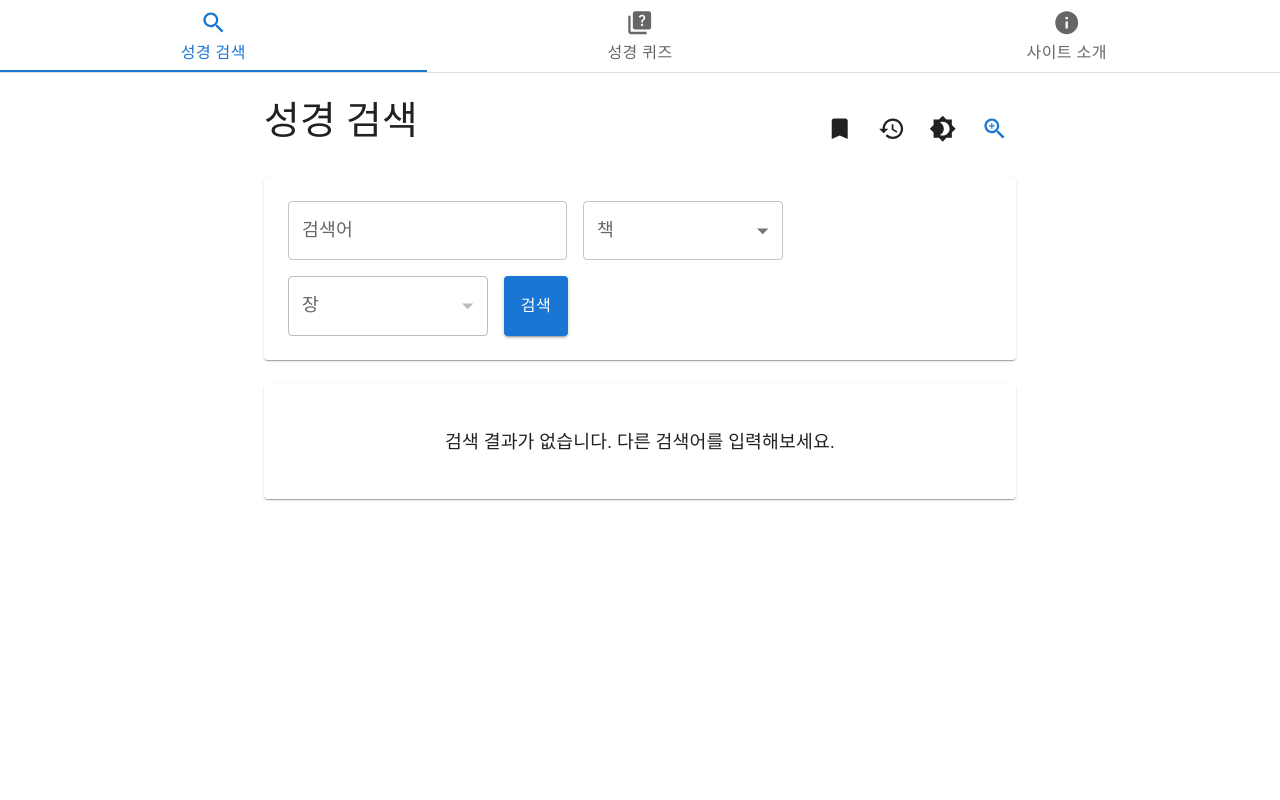
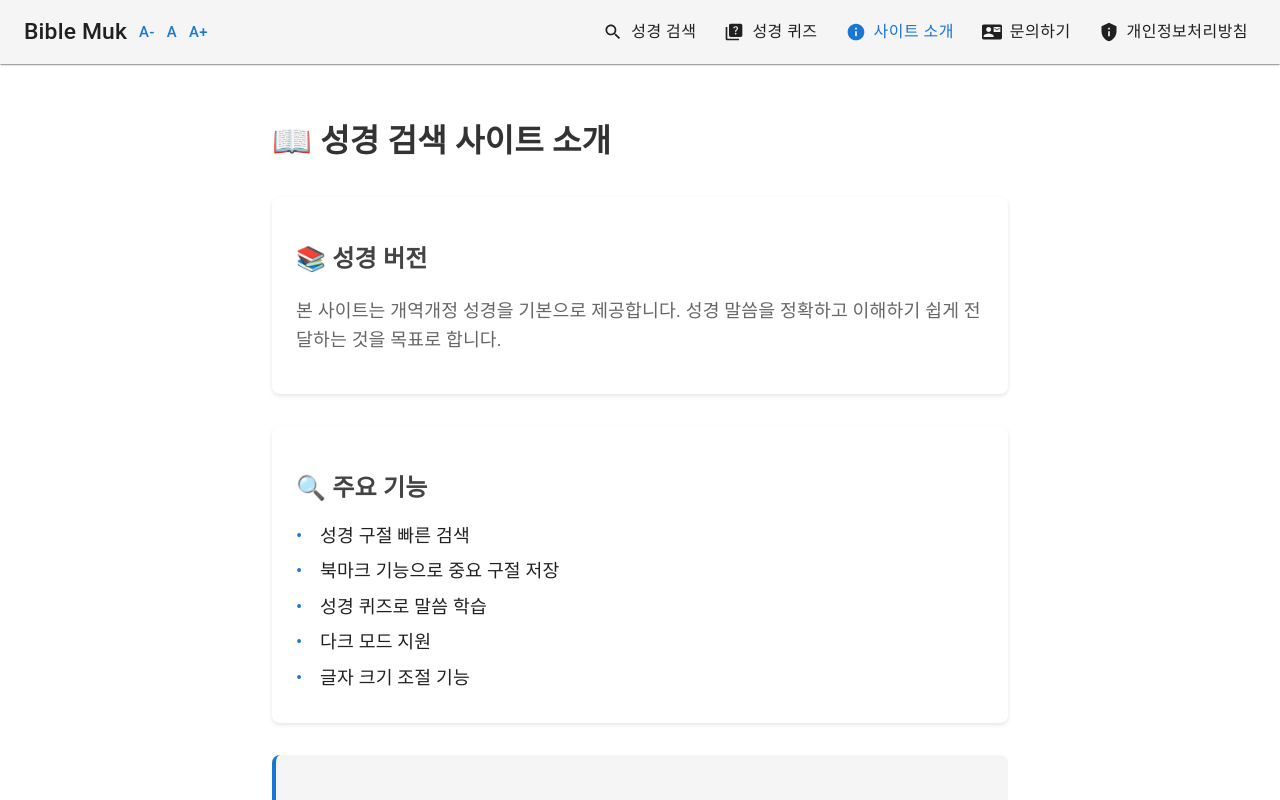
Before and after one commit to fall031-muk/bible, a React (Create React App) app: page /about in a window 1280 px wide. Built offline with nearby package versions, Linux system fonts and the light colour scheme.

Commit message:
feat: 일부 뷰 수정 및 사이트 소개, 개인정보처리방침 페이지 추가

```diff
--- a/package.json
+++ b/package.json
@@ -18,6 +18,7 @@
     "kakao-js-sdk": "^1.2.3",
     "react": "^18.2.0",
     "react-dom": "^18.2.0",
+    "react-router-dom": "^7.5.3",
     "react-scripts": "^5.0.1",
     "styled-components": "^6.1.17",
     "typescript": "^4.9.5",
--- a/src/App.tsx
+++ b/src/App.tsx
@@ -1,11 +1,17 @@
 import React, { useState, createContext, useCallback, useEffect } from 'react';
-import { CssBaseline, ThemeProvider, createTheme, PaletteMode, Tabs, Tab, Box } from '@mui/material';
+import { CssBaseline, ThemeProvider, createTheme, PaletteMode, AppBar, Toolbar, Typography, Button, Box, Collapse } from '@mui/material';
+import { BrowserRouter as Router, Routes, Route, Link, useLocation } from 'react-router-dom';
 import { BibleSearch } from './components/BibleSearch';
 import { BibleQuiz } from './components/BibleQuiz';
 import About from './components/About';
+import Privacy from './components/Privacy';
+import Contact from './components/Contact';
 import SearchIcon from '@mui/icons-material/Search';
 import QuizIcon from '@mui/icons-material/Quiz';
 import InfoIcon from '@mui/icons-material/Info';
+import ContactMailIcon from '@mui/icons-material/ContactMail';
+import PrivacyTipIcon from '@mui/icons-material/PrivacyTip';
+import MenuIcon from '@mui/icons-material/Menu';
 import { BookmarkItem, BookmarksCollection } from './types/bible';
 
 // 로컬 스토리지 키
@@ -48,52 +54,178 @@ export const BookmarkContext = createContext<BookmarkContextType>({
   getBookmarkByReference: () => undefined,
 });
 
-// 탭 인터페이스 컴포넌트
-interface TabPanelProps {
-  children?: React.ReactNode;
-  index: number;
-  value: number;
-}
-
-function TabPanel(props: TabPanelProps) {
-  const { children, value, index, ...other } = props;
+function Navigation() {
+  const location = useLocation();
+  const [mobileMenuOpen, setMobileMenuOpen] = useState(false);
+  const { fontSize, increaseFontSize, decreaseFontSize, resetFontSize } = React.useContext(FontSizeContext);
 
   return (
-    <div
-      role="tabpanel"
-      hidden={value !== index}
-      id={`bible-tabpanel-${index}`}
-      aria-labelledby={`bible-tab-${index}`}
-      style={{ width: '100%', height: '100%' }}
-      {...other}
+    <AppBar position="static" color="default" elevation={1}>
+      <Toolbar sx={{ flexWrap: 'wrap', gap: 1 }}>
+        <Box sx={{
+          display: 'flex',
+          alignItems: 'center',
+          flexGrow: 1,
+          gap: 1
+        }}>
+          <Typography variant="h6" component="div">
+            Bible Muk
+          </Typography>
+          <Box sx={{
+            display: 'flex',
+            alignItems: 'center',
+            gap: 0.5
+          }}>
+            <Button
+              onClick={decreaseFontSize}
+              size="small"
+              sx={{ minWidth: 'auto', px: 0.5 }}
             >
-      {value === index && (
-        <Box sx={{ width: '100%', height: '100%' }}>
-          {children}
+              A-
+            </Button>
+            <Button
+              onClick={resetFontSize}
+              size="small"
+              sx={{ minWidth: 'auto', px: 0.5 }}
+            >
+              A
+            </Button>
+            <Button
+              onClick={increaseFontSize}
+              size="small"
+              sx={{ minWidth: 'auto', px: 0.5 }}
+            >
+              A+
+            </Button>
           </Box>
-      )}
-    </div>
+        </Box>
+
+        {/* 데스크톱 메뉴 */}
+        <Box sx={{
+          display: { xs: 'none', md: 'flex' },
+          gap: 2
+        }}>
+          <Button
+            component={Link}
+            to="/"
+            color={location.pathname === '/' ? 'primary' : 'inherit'}
+            startIcon={<SearchIcon />}
+          >
+            성경 검색
+          </Button>
+          <Button
+            component={Link}
+            to="/quiz"
+            color={location.pathname === '/quiz' ? 'primary' : 'inherit'}
+            startIcon={<QuizIcon />}
+          >
+            성경 퀴즈
+          </Button>
+          <Button
+            component={Link}
+            to="/about"
+            color={location.pathname === '/about' ? 'primary' : 'inherit'}
+            startIcon={<InfoIcon />}
+          >
+            사이트 소개
+          </Button>
+          <Button
+            component={Link}
+            to="/contact"
+            color={location.pathname === '/contact' ? 'primary' : 'inherit'}
+            startIcon={<ContactMailIcon />}
+          >
+            문의하기
+          </Button>
+          <Button
+            component={Link}
+            to="/privacy"
+            color={location.pathname === '/privacy' ? 'primary' : 'inherit'}
+            startIcon={<PrivacyTipIcon />}
+          >
+            개인정보처리방침
+          </Button>
+        </Box>
+
+        {/* 모바일 메뉴 버튼 */}
+        <Box sx={{ display: { xs: 'flex', md: 'none' } }}>
+          <Button
+            onClick={() => setMobileMenuOpen(!mobileMenuOpen)}
+            startIcon={<MenuIcon />}
+          >
+            메뉴
+          </Button>
+        </Box>
+      </Toolbar>
+
+      {/* 모바일 메뉴 */}
+      <Collapse in={mobileMenuOpen}>
+        <Box sx={{
+          display: 'flex',
+          flexDirection: 'column',
+          padding: '0.5rem 1rem',
+          backgroundColor: 'background.paper'
+        }}>
+          <Button
+            component={Link}
+            to="/"
+            color={location.pathname === '/' ? 'primary' : 'inherit'}
+            startIcon={<SearchIcon />}
+            fullWidth
+            sx={{ justifyContent: 'flex-start', mb: 1 }}
+          >
+            성경 검색
+          </Button>
+          <Button
+            component={Link}
+            to="/quiz"
+            color={location.pathname === '/quiz' ? 'primary' : 'inherit'}
+            startIcon={<QuizIcon />}
+            fullWidth
+            sx={{ justifyContent: 'flex-start', mb: 1 }}
+          >
+            성경 퀴즈
+          </Button>
+          <Button
+            component={Link}
+            to="/about"
+            color={location.pathname === '/about' ? 'primary' : 'inherit'}
+            startIcon={<InfoIcon />}
+            fullWidth
+            sx={{ justifyContent: 'flex-start', mb: 1 }}
+          >
+            사이트 소개
+          </Button>
+          <Button
+            component={Link}
+            to="/contact"
+            color={location.pathname === '/contact' ? 'primary' : 'inherit'}
+            startIcon={<ContactMailIcon />}
+            fullWidth
+            sx={{ justifyContent: 'flex-start', mb: 1 }}
+          >
+            문의하기
+          </Button>
+          <Button
+            component={Link}
+            to="/privacy"
+            color={location.pathname === '/privacy' ? 'primary' : 'inherit'}
+            startIcon={<PrivacyTipIcon />}
+            fullWidth
+            sx={{ justifyContent: 'flex-start', mb: 1 }}
+          >
+            개인정보처리방침
+          </Button>
+        </Box>
+      </Collapse>
+    </AppBar>
   );
 }
 
-// 접근성을 위한 속성 생성 함수
-function a11yProps(index: number) {
-  return {
-    id: `bible-tab-${index}`,
-    'aria-controls': `bible-tabpanel-${index}`,
-  };
-}
-
 function App() {
-  const [fontSize, setFontSize] = useState(16); // 기본 글자 크기 16px
-  const [mode, setMode] = useState<PaletteMode>('light'); // 기본 라이트 모드
+  const [fontSize, setFontSize] = useState(16);
+  const [mode, setMode] = useState<PaletteMode>('light');
   const [bookmarks, setBookmarks] = useState<BookmarksCollection>({});
-  const [tabValue, setTabValue] = useState(0); // 현재 선택된 탭
-
-  // 탭 변경 핸들러
-  const handleTabChange = (_event: React.SyntheticEvent, newValue: number) => {
-    setTabValue(newValue);
-  };
 
   // 북마크 불러오기
   useEffect(() => {
@@ -227,20 +359,9 @@ function App() {
   });
 
   return (
-    <ColorModeContext.Provider
-      value={{
-        mode,
-        toggleColorMode
-      }}
-    >
-      <FontSizeContext.Provider
-        value={{
-          fontSize,
-          increaseFontSize,
-          decreaseFontSize,
-          resetFontSize
-        }}
-      >
+    <Router>
+      <ColorModeContext.Provider value={{ mode, toggleColorMode }}>
+        <FontSizeContext.Provider value={{ fontSize, increaseFontSize, decreaseFontSize, resetFontSize }}>
           <BookmarkContext.Provider
             value={{
               bookmarks,
@@ -256,33 +377,22 @@ function App() {
             <ThemeProvider theme={theme}>
               <CssBaseline />
               <Box sx={{ width: '100%', height: '100vh', display: 'flex', flexDirection: 'column' }}>
-              <Box sx={{ borderBottom: 1, borderColor: 'divider' }}>
-                <Tabs
-                  value={tabValue}
-                  onChange={handleTabChange}
-                  aria-label="bible tabs"
-                  variant="fullWidth"
-                  centered
-                >
-                  <Tab icon={<SearchIcon />} label="성경 검색" {...a11yProps(0)} />
-                  <Tab icon={<QuizIcon />} label="성경 퀴즈" {...a11yProps(1)} />
-                  <Tab icon={<InfoIcon />} label="사이트 소개" {...a11yProps(2)} />
-                </Tabs>
+                <Navigation />
+                <Box sx={{ flexGrow: 1, overflow: 'auto' }}>
+                  <Routes>
+                    <Route path="/" element={<BibleSearch />} />
+                    <Route path="/quiz" element={<BibleQuiz />} />
+                    <Route path="/about" element={<About />} />
+                    <Route path="/contact" element={<Contact />} />
+                    <Route path="/privacy" element={<Privacy />} />
+                  </Routes>
                 </Box>
-              <TabPanel value={tabValue} index={0}>
-                <BibleSearch />
-              </TabPanel>
-              <TabPanel value={tabValue} index={1}>
-                <BibleQuiz />
-              </TabPanel>
-              <TabPanel value={tabValue} index={2}>
-                <About />
-              </TabPanel>
               </Box>
             </ThemeProvider>
           </BookmarkContext.Provider>
         </FontSizeContext.Provider>
       </ColorModeContext.Provider>
+    </Router>
   );
 }
 
--- a/src/components/About.tsx
+++ b/src/components/About.tsx
@@ -15,18 +15,64 @@ const Title = styled.h1`
 
 const Section = styled.section`
   margin-bottom: 2rem;
+  background-color: #fff;
+  padding: 1.5rem;
+  border-radius: 8px;
+  box-shadow: 0 2px 4px rgba(0,0,0,0.1);
 `;
 
 const SubTitle = styled.h2`
   font-size: 1.5rem;
   margin-bottom: 1rem;
   color: #444;
+  display: flex;
+  align-items: center;
+  gap: 0.5rem;
 `;
 
 const Paragraph = styled.p`
   line-height: 1.6;
   margin-bottom: 1rem;
   color: #666;
+`;
+
+const FeatureList = styled.ul`
+  list-style: none;
+  padding: 0;
+  margin: 0;
+`;
+
+const FeatureItem = styled.li`
+  margin-bottom: 0.5rem;
+  padding-left: 1.5rem;
+  position: relative;
+
+  &:before {
+    content: "•";
+    position: absolute;
+    left: 0;
+    color: #1976d2;
+  }
+`;
+
+const DailyVerse = styled.div`
+  background-color: #f5f5f5;
+  padding: 1.5rem;
+  border-radius: 8px;
+  margin: 2rem 0;
+  border-left: 4px solid #1976d2;
+`;
+
+const VerseText = styled.p`
+  font-style: italic;
+  color: #333;
+  margin-bottom: 0.5rem;
+`;
+
+const VerseReference = styled.p`
+  color: #666;
+  text-align: right;
+  font-size: 0.9rem;
 `;
 
 const ContactInfo = styled.div`
@@ -48,20 +94,49 @@ const Label = styled.span`
 const About: React.FC = () => {
   return (
     <AboutContainer>
-      <Title>사이트 소개</Title>
+      <Title>📖 성경 검색 사이트 소개</Title>
 
       <Section>
-        <SubTitle>성경 구절 검색 서비스</SubTitle>
+        <SubTitle>📚 성경 버전</SubTitle>
         <Paragraph>
-          이 웹사이트는 성경 구절을 쉽고 빠르게 검색하고 공유할 수 있는 서비스를 제공합니다.
-          다양한 성경 번역본과 함께, 성경 말씀을 더 깊이 이해하고 나누는 데 도움이 되기를 바랍니다.
+          본 사이트는 개역개정 성경을 기본으로 제공합니다.
+          성경 말씀을 정확하고 이해하기 쉽게 전달하는 것을 목표로 합니다.
         </Paragraph>
       </Section>
 
       <Section>
-        <SubTitle>운영 정보</SubTitle>
+        <SubTitle>🔍 주요 기능</SubTitle>
+        <FeatureList>
+          <FeatureItem>성경 구절 빠른 검색</FeatureItem>
+          <FeatureItem>북마크 기능으로 중요 구절 저장</FeatureItem>
+          <FeatureItem>성경 퀴즈로 말씀 학습</FeatureItem>
+          <FeatureItem>다크 모드 지원</FeatureItem>
+          <FeatureItem>글자 크기 조절 기능</FeatureItem>
+        </FeatureList>
+      </Section>
+
+      <DailyVerse>
+        <SubTitle>📌 오늘의 추천 구절</SubTitle>
+        <VerseText>
+          "여호와는 나의 목자시니 내가 부족함이 없으리로다"
+        </VerseText>
+        <VerseReference>시편 23:1</VerseReference>
+      </DailyVerse>
+
+      <Section>
+        <SubTitle>💡 서비스 제작 의도</SubTitle>
         <Paragraph>
-          이 사이트는 개인적으로 운영하며, 성경 말씀을 더 많은 사람들과 나누고자 하는 목적으로 시작되었습니다.
+          이 웹사이트는 성경 말씀을 더 쉽고 편리하게 접할 수 있도록 만들었습니다.
+          디지털 시대에 맞춰 성경 말씀을 더 많은 분들과 나누고자 하는 마음으로 시작되었습니다.
+        </Paragraph>
+      </Section>
+
+      <Section>
+        <SubTitle>👨‍💻 개발자 소개</SubTitle>
+        <Paragraph>
+          안녕하세요, 이 웹사이트의 개발자입니다.
+          성경 말씀을 사랑하고, 더 많은 분들이 말씀을 쉽게 접할 수 있도록 돕고 싶어 이 서비스를 만들게 되었습니다.
+          여러분의 피드백과 제안을 기다리고 있습니다.
         </Paragraph>
       </Section>
 
--- a/src/components/BibleSearch.tsx
+++ b/src/components/BibleSearch.tsx
@@ -482,6 +482,7 @@ export const BibleSearch: React.FC = () => {
           right: isMobile ? 0 : 'auto',
           display: 'flex',
           alignItems: 'center',
+          gap: 1
         }}>
           {/* 북마크 버튼 */}
           <Tooltip title="북마크">
@@ -489,7 +490,6 @@ export const BibleSearch: React.FC = () => {
               onClick={handleBookmarkMenuOpen}
               color="inherit"
               size={isMobile ? "small" : "medium"}
-              sx={{ mr: 1 }}
             >
               <Badge badgeContent={Object.keys(bookmarks).length} color="primary">
                 <BookmarkIcon />
@@ -503,7 +503,6 @@ export const BibleSearch: React.FC = () => {
               onClick={handleHistoryClick}
               color="inherit"
               size={isMobile ? "small" : "medium"}
-              sx={{ mr: 1 }}
             >
               <HistoryIcon />
             </IconButton>
@@ -515,15 +514,8 @@ export const BibleSearch: React.FC = () => {
               onClick={toggleColorMode}
               color="inherit"
               size={isMobile ? "small" : "medium"}
-              sx={{ mr: 1 }}
             >
               {mode === 'light' ? <Brightness4Icon /> : <Brightness7Icon />}
-            </IconButton>
-          </Tooltip>
-
-          <Tooltip title="글자 크기 조절">
-            <IconButton onClick={toggleFontControls} color="primary" size={isMobile ? "small" : "medium"}>
-              <ZoomInIcon />
             </IconButton>
           </Tooltip>
 
@@ -533,7 +525,6 @@ export const BibleSearch: React.FC = () => {
               spacing={1}
               sx={{
                 display: 'inline-flex',
-                ml: 1,
                 p: isMobile ? 1 : 0,
                 bgcolor: isMobile ? 'background.paper' : 'transparent',
                 boxShadow: isMobile ? 1 : 0,
--- /dev/null
+++ b/src/components/Contact.tsx
@@ -0,0 +1,72 @@
+import React from 'react';
+import styled from 'styled-components';
+
+const ContactContainer = styled.div`
+  max-width: 800px;
+  margin: 0 auto;
+  padding: 2rem;
+`;
+
+const Title = styled.h1`
+  font-size: 2rem;
+  margin-bottom: 2rem;
+  color: #333;
+`;
+
+const Section = styled.section`
+  margin-bottom: 2rem;
+`;
+
+const SubTitle = styled.h2`
+  font-size: 1.5rem;
+  margin-bottom: 1rem;
+  color: #444;
+`;
+
+const Paragraph = styled.p`
+  line-height: 1.6;
+  margin-bottom: 1rem;
+  color: #666;
+`;
+
+const ContactInfo = styled.div`
+  background-color: #f5f5f5;
+  padding: 1.5rem;
+  border-radius: 8px;
+  margin-top: 2rem;
+`;
+
+const ContactItem = styled.div`
+  margin-bottom: 1rem;
+`;
+
+const Label = styled.span`
+  font-weight: bold;
+  margin-right: 0.5rem;
+`;
+
+const Contact: React.FC = () => {
+  return (
+    <ContactContainer>
+      <Title>문의하기</Title>
+
+      <Section>
+        <SubTitle>피드백 및 문의</SubTitle>
+        <Paragraph>
+          서비스 이용 중 불편사항이나 개선사항이 있으시다면 아래 연락처로 문의해 주세요.
+          빠른 시일 내에 답변 드리도록 하겠습니다.
+        </Paragraph>
+      </Section>
+
+      <ContactInfo>
+        <SubTitle>연락처 정보</SubTitle>
+        <ContactItem>
+          <Label>이메일:</Label>
+          <span>fall900802@gmail.com</span>
+        </ContactItem>
+      </ContactInfo>
+    </ContactContainer>
+  );
+};
+
+export default Contact;
--- /dev/null
+++ b/src/components/Privacy.tsx
@@ -0,0 +1,81 @@
+import React from 'react';
+import styled from 'styled-components';
+
+const PrivacyContainer = styled.div`
+  max-width: 800px;
+  margin: 0 auto;
+  padding: 2rem;
+`;
+
+const Title = styled.h1`
+  font-size: 2rem;
+  margin-bottom: 2rem;
+  color: #333;
+`;
+
+const Section = styled.section`
+  margin-bottom: 2rem;
+`;
+
+const SubTitle = styled.h2`
+  font-size: 1.5rem;
+  margin-bottom: 1rem;
+  color: #444;
+`;
+
+const Paragraph = styled.p`
+  line-height: 1.6;
+  margin-bottom: 1rem;
+  color: #666;
+`;
+
+const Privacy: React.FC = () => {
+  return (
+    <PrivacyContainer>
+      <Title>개인정보 처리방침</Title>
+
+      <Section>
+        <SubTitle>1. 수집하는 개인정보</SubTitle>
+        <Paragraph>
+          본 웹사이트는 서비스 제공을 위해 다음과 같은 최소한의 개인정보를 수집합니다:
+          - 방문 기록 (쿠키)
+          - 북마크 정보 (로컬 스토리지)
+        </Paragraph>
+      </Section>
+
+      <Section>
+        <SubTitle>2. 개인정보의 수집 및 이용목적</SubTitle>
+        <Paragraph>
+          - 서비스 이용 기록 분석
+          - 북마크 기능 제공
+          - 서비스 개선 및 사용자 경험 향상
+        </Paragraph>
+      </Section>
+
+      <Section>
+        <SubTitle>3. 개인정보의 보유 및 이용기간</SubTitle>
+        <Paragraph>
+          수집된 개인정보는 서비스 제공 목적이 달성되면 즉시 파기됩니다.
+          단, 법령에 의해 보존할 필요가 있는 경우 해당 기간 동안 보관됩니다.
+        </Paragraph>
+      </Section>
+
+      <Section>
+        <SubTitle>4. 개인정보의 제3자 제공</SubTitle>
+        <Paragraph>
+          본 웹사이트는 사용자의 개인정보를 제3자에게 제공하지 않습니다.
+          다만, 법령에 의해 요구되는 경우는 예외로 합니다.
+        </Paragraph>
+      </Section>
+
+      <Section>
+        <SubTitle>5. 개인정보 보호책임자</SubTitle>
+        <Paragraph>
+          이메일: fall900802@gmail.com
+        </Paragraph>
+      </Section>
+    </PrivacyContainer>
+  );
+};
+
+export default Privacy;
```
Also changed, not shown: 9 other files (tests, documents, lock files or other folders). Lines whose indentation alone changed are shown as unchanged.
